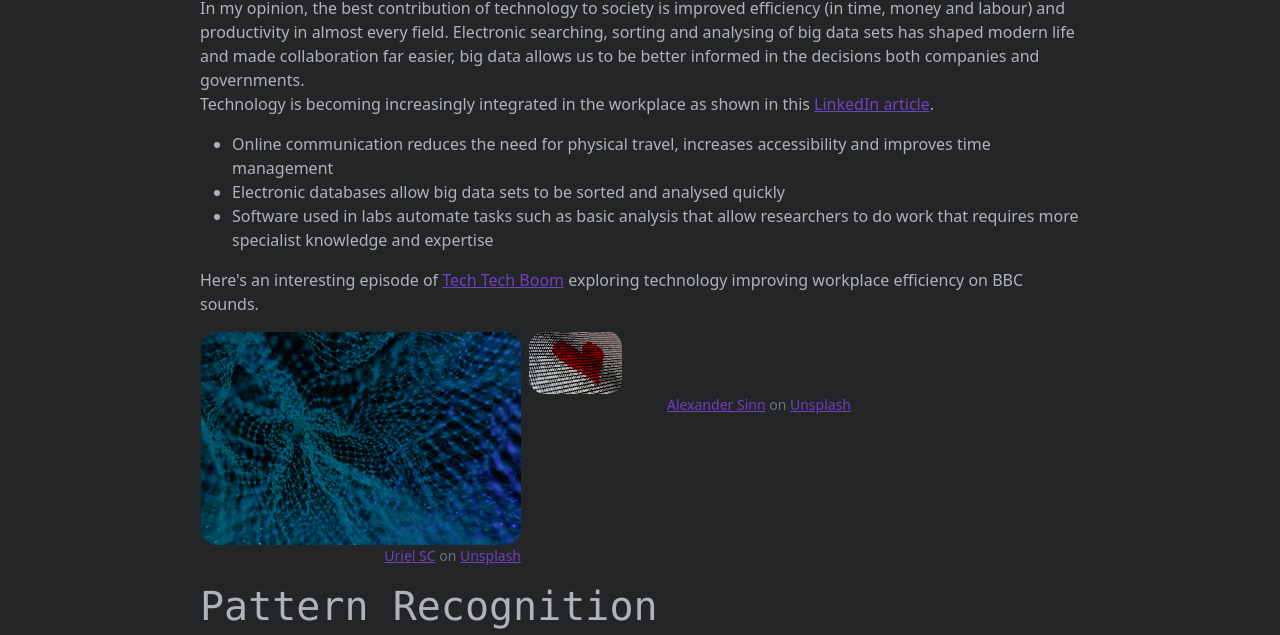
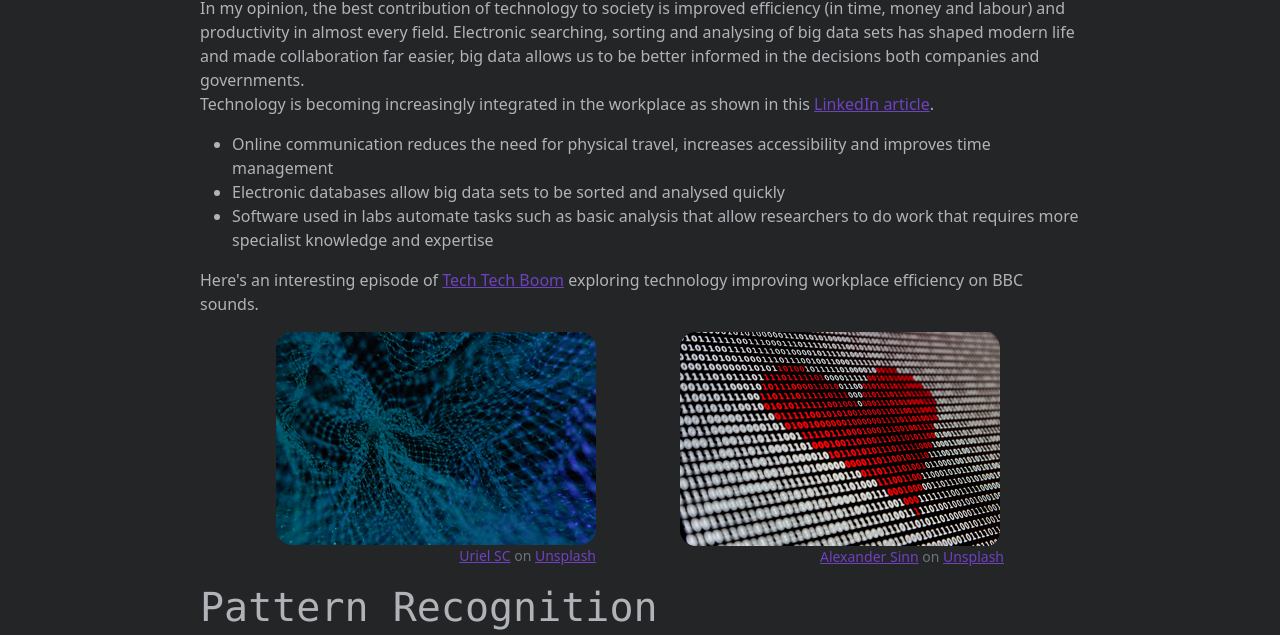
Before and after one commit to Lordfirespeed/progblack_formative_1, a website: page pages/efficiency.html in a window 1280 px wide. Shown: the part 142-777 px from the top of the page. Drawn offline with nearby package versions, Linux system fonts and the light colour scheme.

Commit message:
arrange images more prettily

```diff
--- a/pages/efficiency.html
+++ b/pages/efficiency.html
@@ -33,13 +33,13 @@
                     Here's an interesting episode of <a href="https://www.bbc.co.uk/sounds/play/p09jfvcs" target="_blank">Tech Tech Boom</a> exploring technology improving workplace efficiency on BBC sounds.
                 </p>
             </section>
-            <div class="d-inline-flex justify-content-center">
+            <div class="d-flex justify-content-evenly">
                 <figure class="figure pe-1 mw-50">
                     <img class="img-fluid rounded-4" src="../assets/images/network-image.png" alt="Artistic representation of a network. ">
                     <figcaption class="figure-caption text-end"><a href="https://unsplash.com/@urielsc26">Uriel SC</a> on <a href="https://unsplash.com/photos/11KDtiUWRq4">Unsplash</a></figcaption>
                 </figure>
                 <figure class="figure ps-1 mw-50">
-                    <img class="img-fluid rounded-4 pe-1 mw-30" src="../assets/images/love-tech.png" alt="Binary in shape of a heart. ">
+                    <img class="img-fluid rounded-4 pe-1" src="../assets/images/love-tech.png" alt="Binary in shape of a heart. ">
                     <figcaption class="figure-caption text-end"><a href="https://unsplash.com/@swimstaralex">Alexander Sinn</a> on <a href="https://unsplash.com/photos/KgLtFCgfC28">Unsplash</a></figcaption>
                 </figure>
             </div>
```
